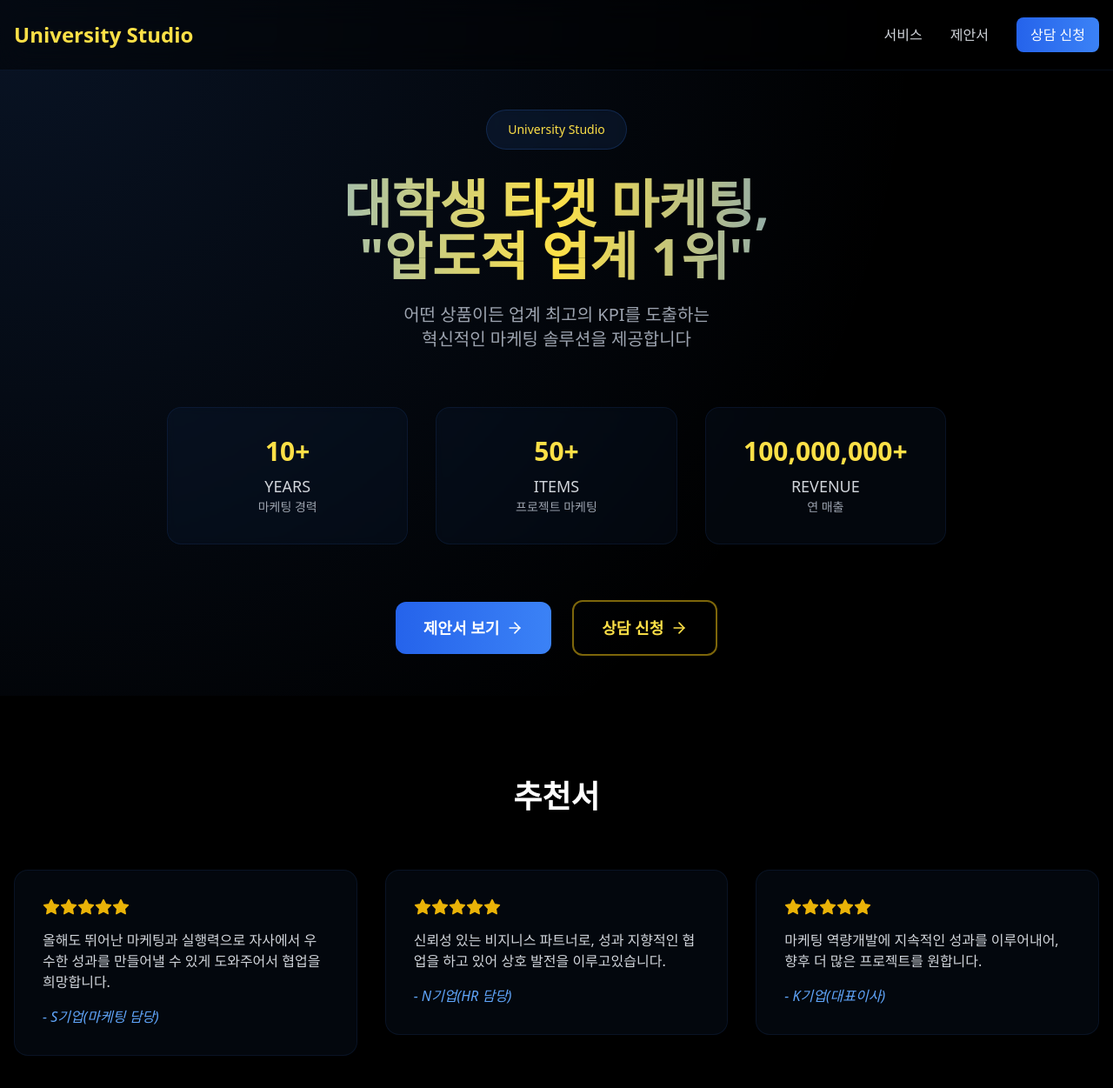
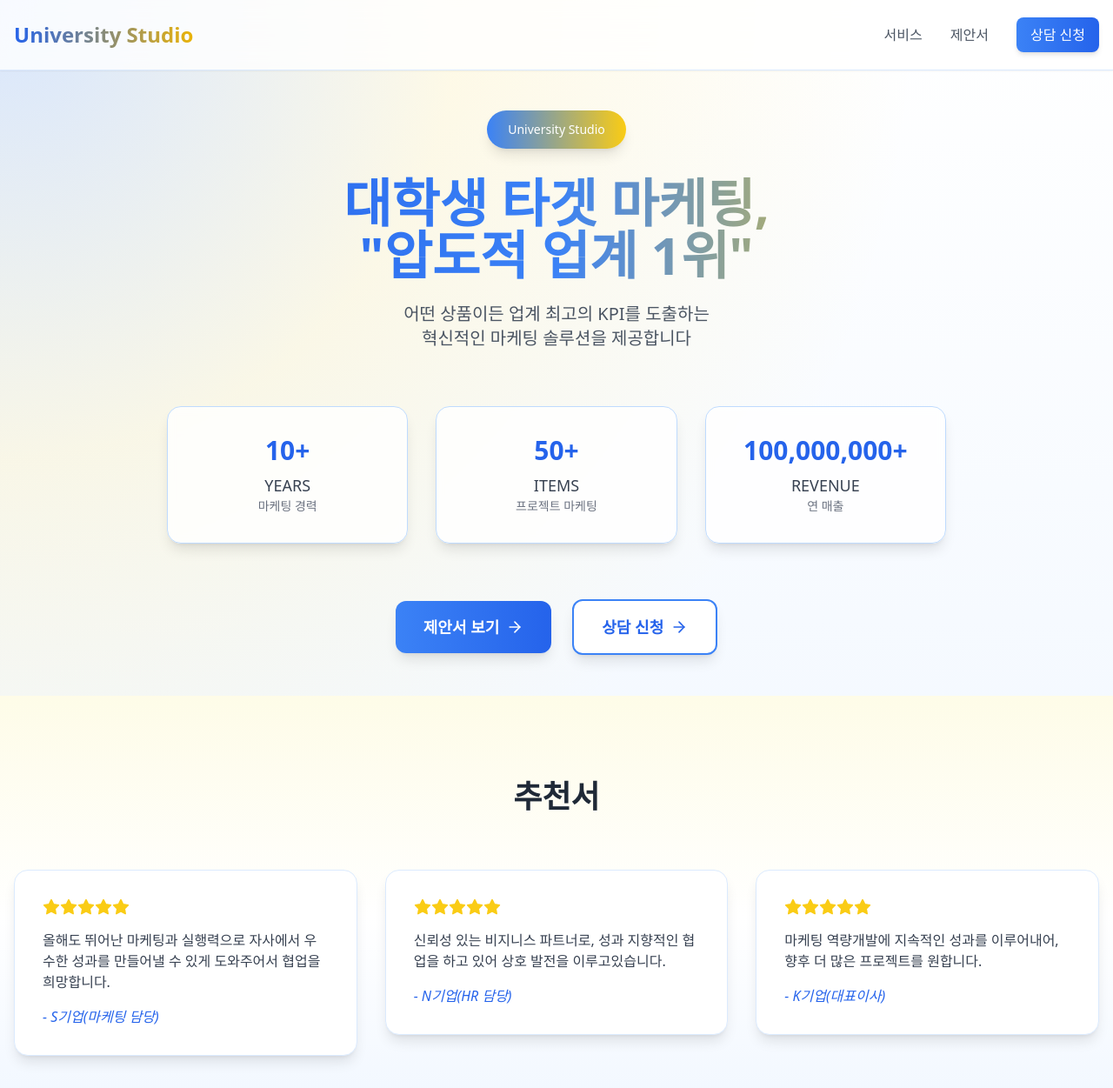
Before and after one commit to comdbstn/UniversityStudio, a React (Vite) app: page / in a window 1280 px wide. Shown: the top 1251 px of the page at 87% size. Built offline with nearby package versions, Linux system fonts and the light colour scheme.

Commit message:
style: 밝은 테마로 디자인 변경 및 애니메이션 개선

```diff
--- a/src/components/navigation/Navbar.tsx
+++ b/src/components/navigation/Navbar.tsx
@@ -1,34 +1,47 @@
 import { Link } from 'react-router-dom';
+import { motion } from 'framer-motion';
 
 const Navbar = () => {
     return (
-        <nav className="fixed top-0 left-0 right-0 z-50 bg-black/50 backdrop-blur-lg border-b border-blue-500/10">
+        <nav className="fixed top-0 left-0 right-0 z-50 bg-white/80 backdrop-blur-lg border-b border-blue-100 shadow-sm">
             <div className="container mx-auto px-4">
                 <div className="flex items-center justify-between h-20">
-                    <Link to="/" className="text-2xl font-bold text-yellow-300">
-                        University Studio
-                    </Link>
-                    <div className="flex items-center gap-8">
-                        <Link to="/service" className="text-gray-300 hover:text-yellow-300 transition-colors">
+                    <motion.div
+                        initial={{ opacity: 0, x: -20 }}
+                        animate={{ opacity: 1, x: 0 }}
+                        transition={{ duration: 0.5 }}
+                    >
+                        <Link to="/" className="text-2xl font-bold bg-gradient-to-r from-blue-600 to-yellow-500 bg-clip-text text-transparent">
+                            University Studio
+                        </Link>
+                    </motion.div>
+                    <motion.div
+                        className="flex items-center gap-8"
+                        initial={{ opacity: 0, x: 20 }}
+                        animate={{ opacity: 1, x: 0 }}
+                        transition={{ duration: 0.5 }}
+                    >
+                        <Link to="/service" className="text-gray-600 hover:text-blue-600 transition-colors">
                             서비스
                         </Link>
                         <a
                             href="https://sclu.io/share/bulk/file/82fc833911752e32"
                             target="_blank"
                             rel="noopener noreferrer"
-                            className="text-gray-300 hover:text-yellow-300 transition-colors"
+                            className="text-gray-600 hover:text-blue-600 transition-colors"
                         >
                             제안서
                         </a>
-                        <a
+                        <motion.a
                             href="https://6nxuuec1a2p.typeform.com/to/V4bKkFYO"
                             target="_blank"
                             rel="noopener noreferrer"
-                            className="px-4 py-2 bg-gradient-to-r from-blue-600 to-blue-500 text-white rounded-lg hover:bg-yellow-400 transition-all duration-300"
+                            className="px-4 py-2 bg-gradient-to-r from-blue-500 to-blue-600 text-white rounded-lg shadow-md hover:shadow-lg transform hover:-translate-y-0.5 transition-all duration-300"
+                            whileHover={{ scale: 1.05 }}
                         >
                             상담 신청
-                        </a>
-                    </div>
+                        </motion.a>
+                    </motion.div>
                 </div>
             </div>
         </nav>
--- a/src/pages/UniversityStudio.tsx
+++ b/src/pages/UniversityStudio.tsx
@@ -28,7 +28,7 @@ const UniversityStudio = () => {
 
     const gradientX = useTransform(mouseX, [0, windowDimensions.width], [0, 100]);
     const gradientY = useTransform(mouseY, [0, windowDimensions.height], [0, 100]);
-    const background = useMotionTemplate`radial-gradient(circle at ${gradientX}% ${gradientY}%, rgba(59,130,246,0.15), transparent 70%)`;
+    const background = useMotionTemplate`radial-gradient(circle at ${gradientX}% ${gradientY}%, rgba(59,130,246,0.2), rgba(250,204,21,0.1), transparent 70%)`;
 
     // Stats animation
     const [stats, setStats] = useState({
@@ -74,7 +74,7 @@ const UniversityStudio = () => {
         <>
             <Analytics />
             <Navbar />
-            <main className="min-h-screen bg-black text-white" onMouseMove={handleMouseMove}>
+            <main className="min-h-screen bg-gradient-to-b from-white via-blue-50 to-yellow-50 text-gray-800" onMouseMove={handleMouseMove}>
                 {/* 히어로 섹션 */}
                 <section className="relative min-h-screen flex items-center pt-20">
                     <motion.div
@@ -87,7 +87,7 @@ const UniversityStudio = () => {
                                 initial={{ opacity: 0, scale: 0.9 }}
                                 animate={{ opacity: 1, scale: 1 }}
                                 transition={{ duration: 0.5 }}
-                                className="inline-block px-6 py-3 bg-blue-500/10 rounded-full text-yellow-300 text-sm mb-8 border border-blue-500/20 backdrop-blur-sm"
+                                className="inline-block px-6 py-3 bg-gradient-to-r from-blue-500 to-yellow-400 text-white text-sm mb-8 rounded-full shadow-lg hover:shadow-xl transform hover:-translate-y-1 transition-all duration-300"
                             >
                                 University Studio
                             </motion.span>
@@ -95,7 +95,7 @@ const UniversityStudio = () => {
                                 initial={{ opacity: 0, y: 20 }}
                                 animate={{ opacity: 1, y: 0 }}
                                 transition={{ delay: 0.2 }}
-                                className="text-4xl md:text-6xl font-bold mb-6 bg-gradient-to-r from-blue-400 via-yellow-300 to-blue-500 bg-clip-text text-transparent"
+                                className="text-4xl md:text-6xl font-bold mb-6 bg-gradient-to-r from-blue-600 via-blue-500 to-yellow-400 bg-clip-text text-transparent"
                             >
                                 대학생 타겟 마케팅,<br />
                                 "압도적 업계 1위"
@@ -104,7 +104,7 @@ const UniversityStudio = () => {
                                 initial={{ opacity: 0, y: 20 }}
                                 animate={{ opacity: 1, y: 0 }}
                                 transition={{ delay: 0.4 }}
-                                className="text-xl text-gray-400 mb-12"
+                                className="text-xl text-gray-600 mb-12"
                             >
                                 어떤 상품이든 업계 최고의 KPI를 도출하는<br />
                                 혁신적인 마케팅 솔루션을 제공합니다
@@ -138,14 +138,15 @@ const UniversityStudio = () => {
                                         animate={{ opacity: 1, y: 0 }}
                                         transition={{ delay: 0.6 + index * 0.2 }}
                                         className="relative group"
+                                        whileHover={{ scale: 1.05 }}
                                     >
-                                        <div className="absolute inset-0 bg-gradient-to-br from-blue-600/20 via-yellow-400/20 to-blue-600/20 rounded-2xl blur-xl opacity-0 group-hover:opacity-100 transition-all duration-700" />
-                                        <div className="relative p-8 rounded-2xl bg-blue-500/5 border border-blue-500/10 backdrop-blur-sm">
-                                            <div className="text-3xl font-bold text-yellow-300 mb-2">
+                                        <div className="absolute inset-0 bg-gradient-to-br from-blue-400/30 via-yellow-300/30 to-blue-400/30 rounded-2xl blur-xl opacity-0 group-hover:opacity-100 transition-all duration-700" />
+                                        <div className="relative p-8 rounded-2xl bg-white/80 border border-blue-200 shadow-lg backdrop-blur-sm transform transition-all duration-300 group-hover:shadow-xl">
+                                            <div className="text-3xl font-bold text-blue-600 mb-2">
                                                 {stat.value}{stat.suffix}
                                             </div>
-                                            <div className="text-lg text-gray-300">{stat.label}</div>
-                                            <div className="text-sm text-gray-400">{stat.sublabel}</div>
+                                            <div className="text-lg text-gray-700">{stat.label}</div>
+                                            <div className="text-sm text-gray-500">{stat.sublabel}</div>
                                         </div>
                                     </motion.div>
                                 ))}
@@ -158,43 +159,45 @@ const UniversityStudio = () => {
                                 transition={{ delay: 1.2 }}
                                 className="flex flex-col sm:flex-row items-center justify-center gap-6"
                             >
-                                <a
+                                <motion.a
                                     href="https://sclu.io/share/bulk/file/82fc833911752e32"
                                     target="_blank"
                                     rel="noopener noreferrer"
-                                    className="group relative px-8 py-4 bg-gradient-to-r from-blue-600 to-blue-500 text-white rounded-xl font-bold text-lg overflow-hidden"
+                                    className="group relative px-8 py-4 bg-gradient-to-r from-blue-500 to-blue-600 text-white rounded-xl font-bold text-lg overflow-hidden shadow-lg hover:shadow-xl transform hover:-translate-y-1 transition-all duration-300"
+                                    whileHover={{ scale: 1.05 }}
                                 >
                                     <div className="absolute inset-0 bg-gradient-to-r from-yellow-400 to-yellow-300 opacity-0 group-hover:opacity-100 transition-opacity duration-300" />
                                     <div className="relative flex items-center">
                                         제안서 보기
                                         <ArrowRight className="ml-2 h-5 w-5 group-hover:translate-x-1 transition-transform" />
                                     </div>
-                                </a>
-                                <a
+                                </motion.a>
+                                <motion.a
                                     href="https://6nxuuec1a2p.typeform.com/to/V4bKkFYO"
                                     target="_blank"
                                     rel="noopener noreferrer"
-                                    className="group relative px-8 py-4 border-2 border-yellow-400/50 text-yellow-300 rounded-xl font-bold text-lg overflow-hidden"
+                                    className="group relative px-8 py-4 bg-white border-2 border-blue-500 text-blue-600 rounded-xl font-bold text-lg overflow-hidden shadow-lg hover:shadow-xl transform hover:-translate-y-1 transition-all duration-300"
+                                    whileHover={{ scale: 1.05 }}
                                 >
-                                    <div className="absolute inset-0 bg-yellow-400/10 opacity-0 group-hover:opacity-100 transition-opacity duration-300" />
+                                    <div className="absolute inset-0 bg-gradient-to-r from-blue-50 to-yellow-50 opacity-0 group-hover:opacity-100 transition-opacity duration-300" />
                                     <div className="relative flex items-center">
                                         상담 신청
                                         <ArrowRight className="ml-2 h-5 w-5 group-hover:translate-x-1 transition-transform" />
                                     </div>
-                                </a>
+                                </motion.a>
                             </motion.div>
                         </div>
                     </div>
                 </section>
 
                 {/* 추천서 섹션 */}
-                <section className="py-24 relative">
+                <section className="py-24 relative bg-gradient-to-b from-yellow-50 via-white to-blue-50">
                     <div className="container mx-auto px-4">
                         <motion.h2
                             initial={{ opacity: 0, y: 20 }}
                             whileInView={{ opacity: 1, y: 0 }}
                             viewport={{ once: true }}
-                            className="text-3xl md:text-4xl font-bold text-center mb-16"
+                            className="text-3xl md:text-4xl font-bold text-center mb-16 text-gray-800"
                         >
                             추천서
                         </motion.h2>
@@ -220,16 +223,17 @@ const UniversityStudio = () => {
                                     viewport={{ once: true }}
                                     transition={{ delay: index * 0.2 }}
                                     className="relative group"
+                                    whileHover={{ scale: 1.05 }}
                                 >
-                                    <div className="absolute inset-0 bg-gradient-to-br from-blue-600/20 via-yellow-600/20 to-blue-600/20 rounded-2xl blur-xl opacity-0 group-hover:opacity-100 transition-all duration-700" />
-                                    <div className="relative p-8 rounded-2xl bg-blue-500/5 border border-blue-500/10 backdrop-blur-sm">
+                                    <div className="absolute inset-0 bg-gradient-to-br from-blue-400/20 via-yellow-300/20 to-blue-400/20 rounded-2xl blur-xl opacity-0 group-hover:opacity-100 transition-all duration-700" />
+                                    <div className="relative p-8 rounded-2xl bg-white shadow-lg border border-blue-100 backdrop-blur-sm">
                                         <div className="flex mb-4">
                                             {[...Array(5)].map((_, i) => (
-                                                <Star key={i} className="w-5 h-5 text-yellow-500 fill-yellow-500" />
+                                                <Star key={i} className="w-5 h-5 text-yellow-400 fill-yellow-400" />
                                             ))}
                                         </div>
-                                        <p className="text-gray-300 mb-4">{testimonial.text}</p>
-                                        <p className="text-blue-400 italic">- {testimonial.author}</p>
+                                        <p className="text-gray-700 mb-4">{testimonial.text}</p>
+                                        <p className="text-blue-600 italic">- {testimonial.author}</p>
                                     </div>
                                 </motion.div>
                             ))}
@@ -238,7 +242,7 @@ const UniversityStudio = () => {
                 </section>
 
                 {/* 특징 섹션 */}
-                <section className="py-24 relative">
+                <section className="py-24 relative bg-gradient-to-b from-blue-50 via-white to-yellow-50">
                     <div className="container mx-auto px-4">
                         <motion.h2
                             initial={{ opacity: 0, y: 20 }}
```
